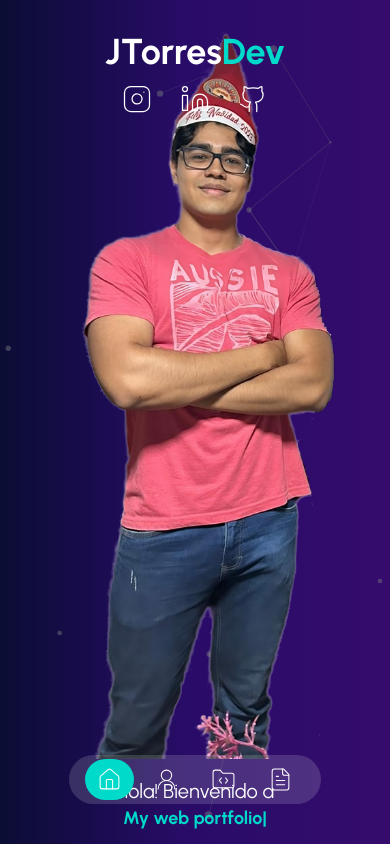
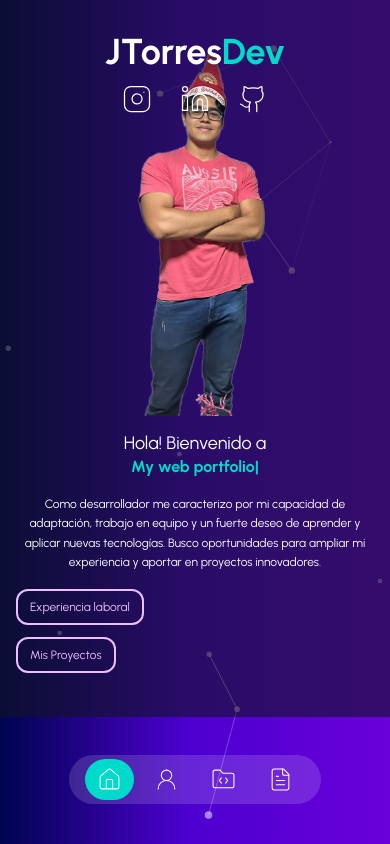
Before and after one commit to SantaPrograma/MyPortfolioWeb, a Next.js app: page / in a window 390 px wide. Built offline with nearby package versions, Linux system fonts and the light colour scheme.

Commit message:
Mejoras responsive

```diff
--- a/components/introduction.tsx
+++ b/components/introduction.tsx
@@ -6,16 +6,16 @@ import { TypeAnimation } from "react-type-animation";
 const Introduction = () => {
   return (
     <div className="z-20 w-full bg-darkBg/60">
-      <div className="z-20 flex flex-col md:flex-row items-center justify-center min-h-screen p-6">
+      <div className="z-20 flex flex-col md:flex-row items-center justify-center min-h-[85vh] p-4 sm:p-6">
 
         {/* Imagen */}
-        <div className="flex justify-center md:justify-end w-full md:w-auto mb-5 md:mb-0 md:mr-20">
+        <div className="flex justify-center md:justify-end w-full md:w-auto mb-4 md:mb-0 md:mr-20">
           <Image
             src="/profile-avatar.png"
             priority
             width={285}
             height={285}
-            className="md:ml-10"
+            className="w-36 sm:w-48 md:w-[285px] h-auto md:ml-10"
             alt="Profile pic"
           />
         </div>
@@ -23,7 +23,7 @@ const Introduction = () => {
         {/* Texto */}
         <div className="flex flex-col justify-center max-w-md text-center md:text-left">
 
-          <h1 className="mb-5 text-xl sm:text-2xl md:text-4xl leading-tight md:mb-10">
+          <h1 className="mb-4 text-lg sm:text-2xl md:text-4xl leading-tight md:mb-8">
             Hola! Bienvenido a <br/>
             <TypeAnimation
               sequence={[
@@ -39,26 +39,26 @@ const Introduction = () => {
               wrapper="span"
               speed={50}
               repeat={Infinity}
-              className="font-bold text-secondary text-lg sm:text-xl md:text-2xl"
+              className="font-bold text-secondary text-base sm:text-xl md:text-2xl"
             />
           </h1>
 
-          <p className="mb-2 text-sm sm:text-base md:text-xl">
+          <p className="mb-4 text-xs sm:text-sm md:text-lg leading-relaxed px-2 sm:px-0">
             Como desarrollador me caracterizo por mi capacidad de adaptación,
             trabajo en equipo y un fuerte deseo de aprender y aplicar nuevas tecnologías.
             Busco oportunidades para ampliar mi experiencia y aportar en proyectos innovadores.
           </p>
 
-          <div className="flex flex-col sm:flex-row justify-center gap-3 md:justify-start md:gap-10">
+          <div className="flex flex-col sm:flex-row justify-center md:justify-start gap-3 md:gap-8">
             <a
               href="/about-me"
-              className="px-3 py-2 border-2 border-primary text-primary rounded-xl w-fit text-sm sm:text-md hover:shadow-xl hover:shadow-primary/50 transition-all"
+              className="px-3 py-2 border-2 border-primary text-primary rounded-xl w-fit text-xs sm:text-sm md:text-md hover:shadow-xl hover:shadow-primary/50 transition-all"
             >
               Experiencia laboral
             </a>
             <a
               href="/projects"
-              className="px-3 py-2 border-2 border-primary text-primary rounded-xl w-fit text-sm sm:text-md hover:shadow-xl hover:shadow-primary/50 transition-all"
+              className="px-3 py-2 border-2 border-primary text-primary rounded-xl w-fit text-xs sm:text-sm md:text-md hover:shadow-xl hover:shadow-primary/50 transition-all"
             >
               Mis Proyectos
             </a>
```
